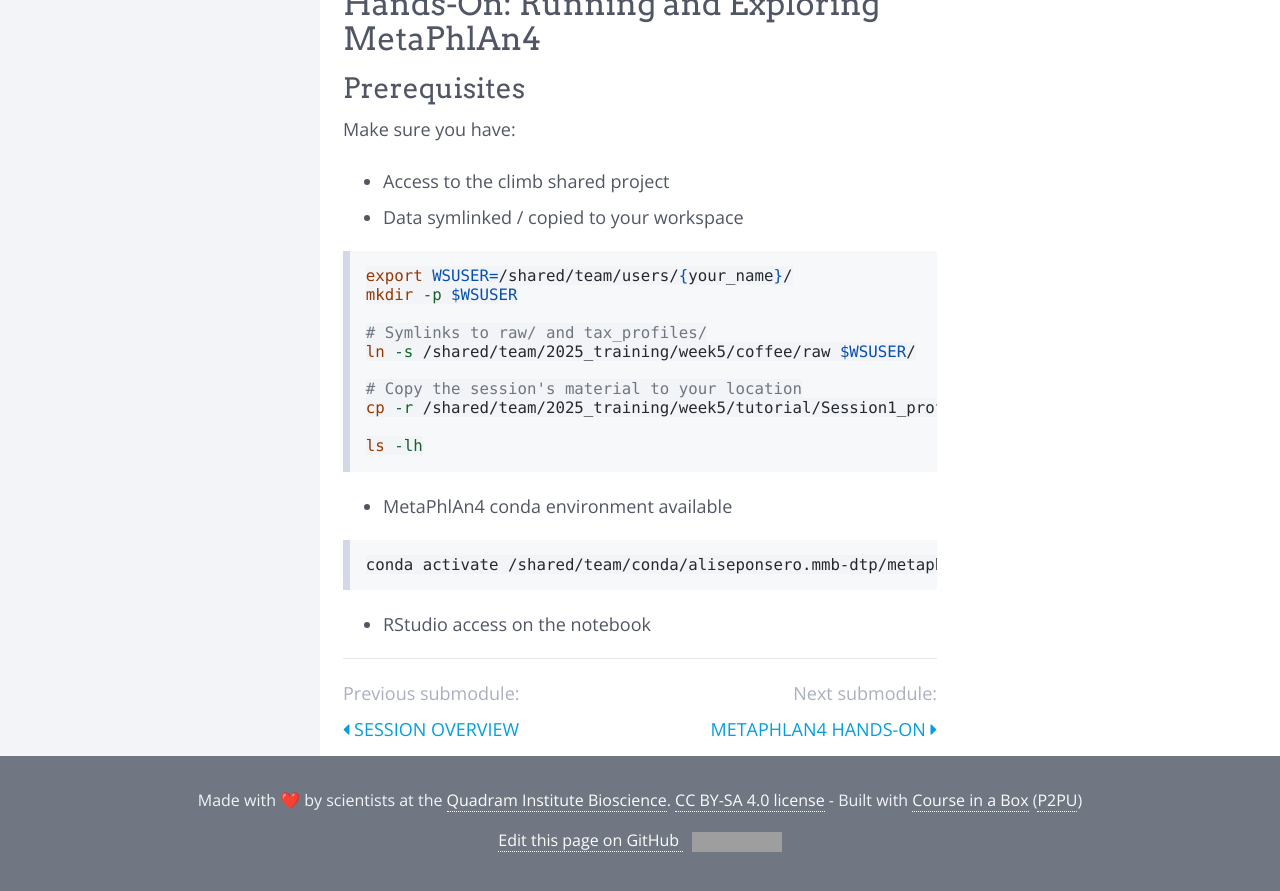
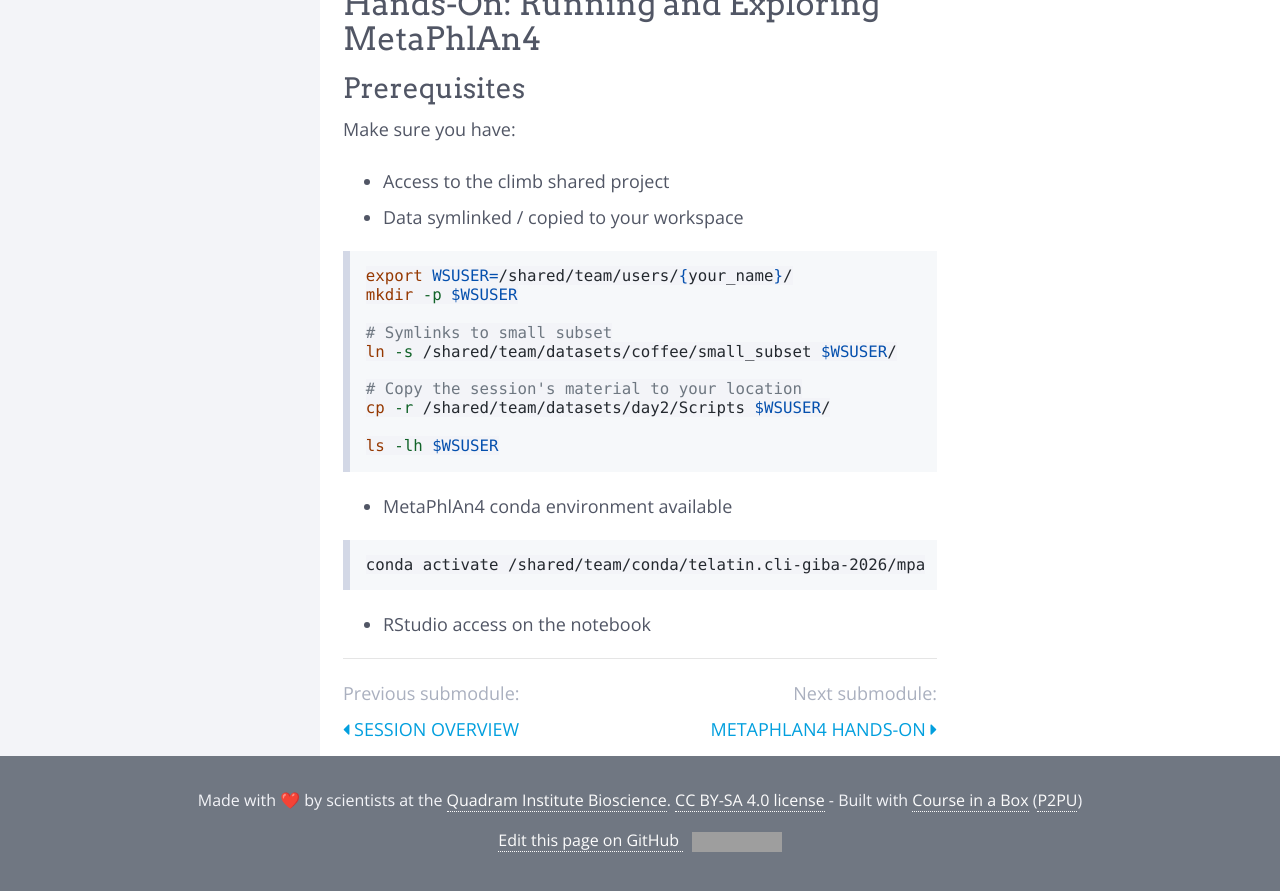
Before and after one commit to quadram-institute-bioscience/metagenomics-profiling-workshop, a Jekyll site: the page built from modules/Taxonomy/_posts/2000-01-02-metaphlan4.md, in a window 1280 px wide and 900 px high, scrolled down 1894 px. Shown: the top 891 px of the window. Built offline with Jekyll 4.4.1, drawn with Linux system fonts in a browser that asks for light colours; nearby versions of some CDN libraries; emoji names are drawn with the system emoji font; grey boxes are pictures that could not be loaded.

Commit message:
Update GIBA

````diff
--- a/modules/Taxonomy/_posts/2000-01-02-metaphlan4.md
+++ b/modules/Taxonomy/_posts/2000-01-02-metaphlan4.md
@@ -67,19 +67,19 @@ Make sure you have:
 export WSUSER=/shared/team/users/{your_name}/
 mkdir -p $WSUSER
 
-# Symlinks to raw/ and tax_profiles/
-ln -s /shared/team/2025_training/week5/coffee/raw $WSUSER/
+# Symlinks to small subset
+ln -s /shared/team/datasets/coffee/small_subset $WSUSER/
 
 # Copy the session's material to your location
-cp -r /shared/team/2025_training/week5/tutorial/Session1_profiling $WSUSER/
+cp -r /shared/team/datasets/day2/Scripts $WSUSER/
 
-ls -lh
+ls -lh $WSUSER
 ```
 
 - MetaPhlAn4 conda environment available
 
 ```bash
-conda activate /shared/team/conda/aliseponsero.mmb-dtp/metaphlan
+conda activate /shared/team/conda/telatin.cli-giba-2026/mpa
 ```
 
 - RStudio access on the notebook
````
Also changed, not shown: modules/Taxonomy/_posts/2000-01-03-metaphlan4_handson.md (+19 -9 lines).
